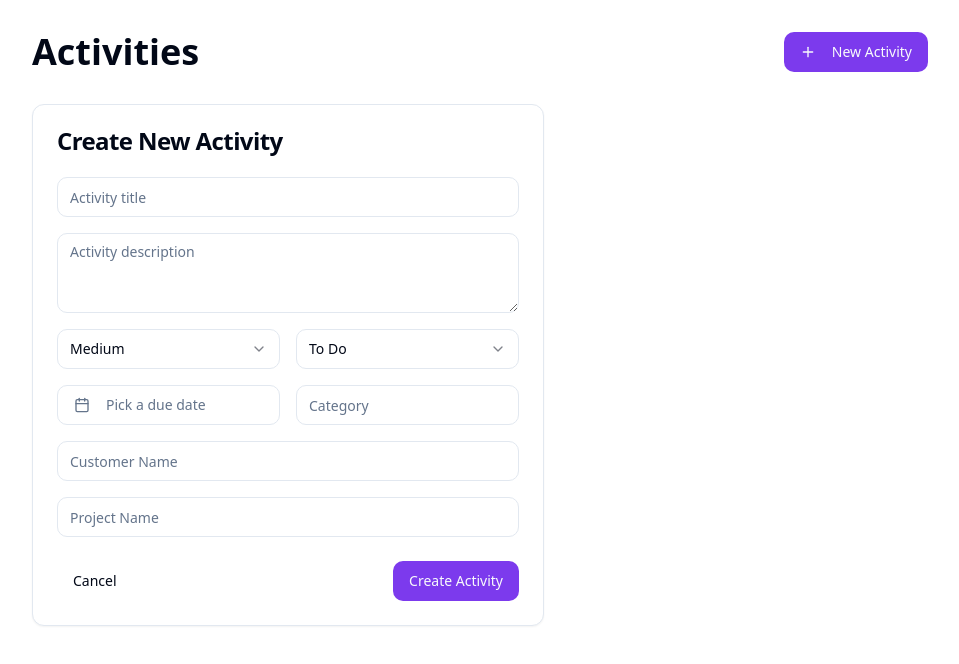
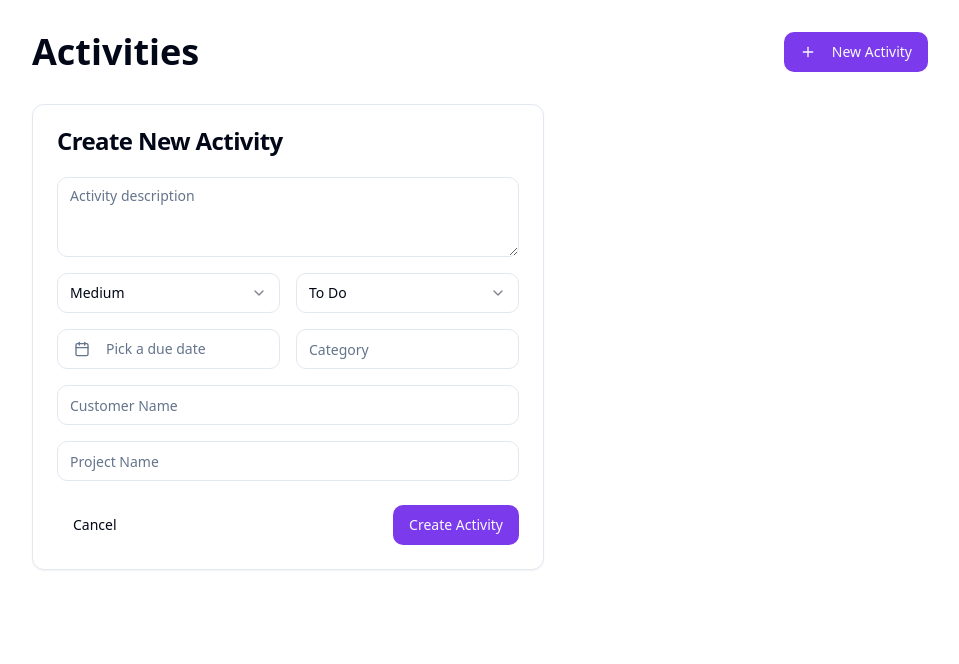
Before and after one commit to thevishaljaiswal/react-task-flow-manager, a React (Vite) app: page / in a window 1280 px wide. Both pictures are taken after a click on the button "New Activity". Shown: the top 664 px of the page, without its empty margins (160-1119 px from the left). Built offline with nearby package versions, Linux system fonts and the light colour scheme.

Commit message:
Remove activity title
Removed the activity title from the display and form.

```diff
--- a/src/components/TaskForm.tsx
+++ b/src/components/TaskForm.tsx
@@ -1,4 +1,3 @@
-
 import { useState } from 'react';
 import { Calendar } from 'lucide-react';
 import { format } from "date-fns";
@@ -34,7 +33,6 @@ interface ActivityFormProps {
 }
 
 export const ActivityForm = ({ onSubmit, onCancel }: ActivityFormProps) => {
-  const [title, setTitle] = useState('');
   const [description, setDescription] = useState('');
   const [dueDate, setDueDate] = useState<Date | null>(null);
   const [priority, setPriority] = useState<Priority>('medium');
@@ -46,7 +44,7 @@ export const ActivityForm = ({ onSubmit, onCancel }: ActivityFormProps) => {
   const handleSubmit = (e: React.FormEvent) => {
     e.preventDefault();
     onSubmit({
-      title,
+      title: description,
       description,
       dueDate,
       priority,
@@ -66,18 +64,11 @@ export const ActivityForm = ({ onSubmit, onCancel }: ActivityFormProps) => {
         </CardHeader>
         <CardContent className="space-y-4">
           <div className="space-y-2">
-            <Input
-              placeholder="Activity title"
-              value={title}
-              onChange={(e) => setTitle(e.target.value)}
-              required
-            />
-          </div>
-          <div className="space-y-2">
             <Textarea
               placeholder="Activity description"
               value={description}
               onChange={(e) => setDescription(e.target.value)}
+              required
             />
           </div>
           <div className="flex gap-4">
--- a/src/components/TaskList.tsx
+++ b/src/components/TaskList.tsx
@@ -60,11 +60,6 @@ export const TaskList = ({ tasks, onDelete, onComplete }: Omit<TaskListProps, 'o
           <CardHeader>
             <div className="flex items-center justify-between">
               <div>
-                <CardTitle className={cn(
-                  task.completed && "text-green-600"
-                )}>
-                  {task.title}
-                </CardTitle>
                 <CardDescription className={cn(
                   task.completed && "text-green-500"
                 )}>
```
